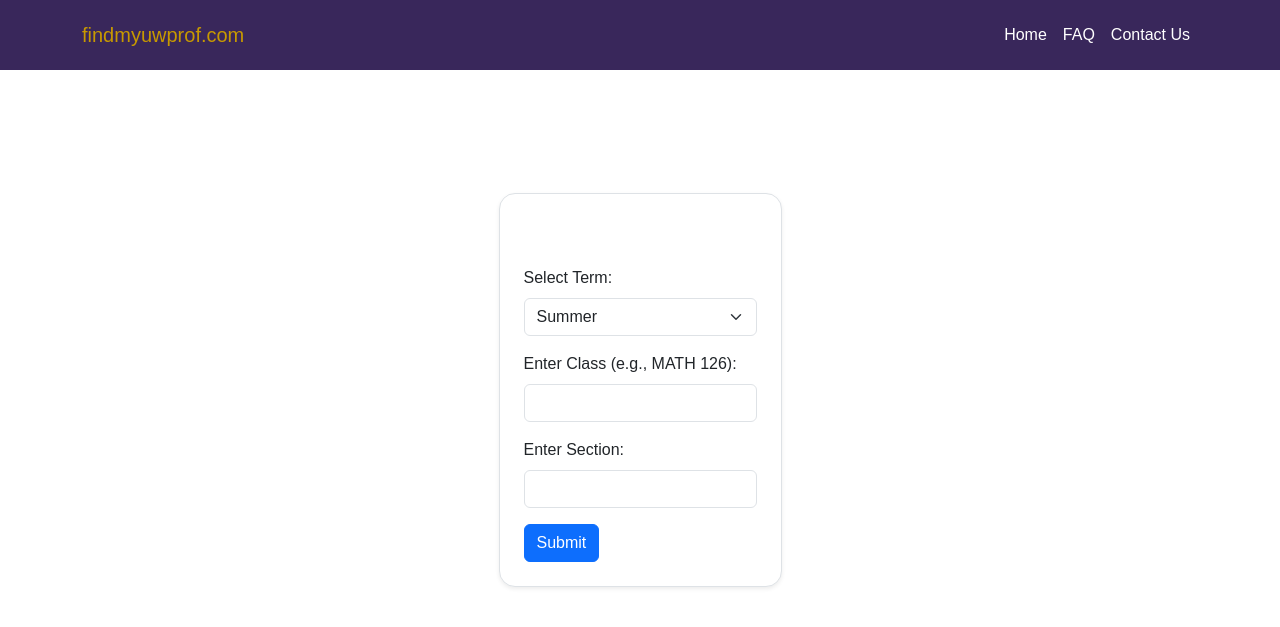
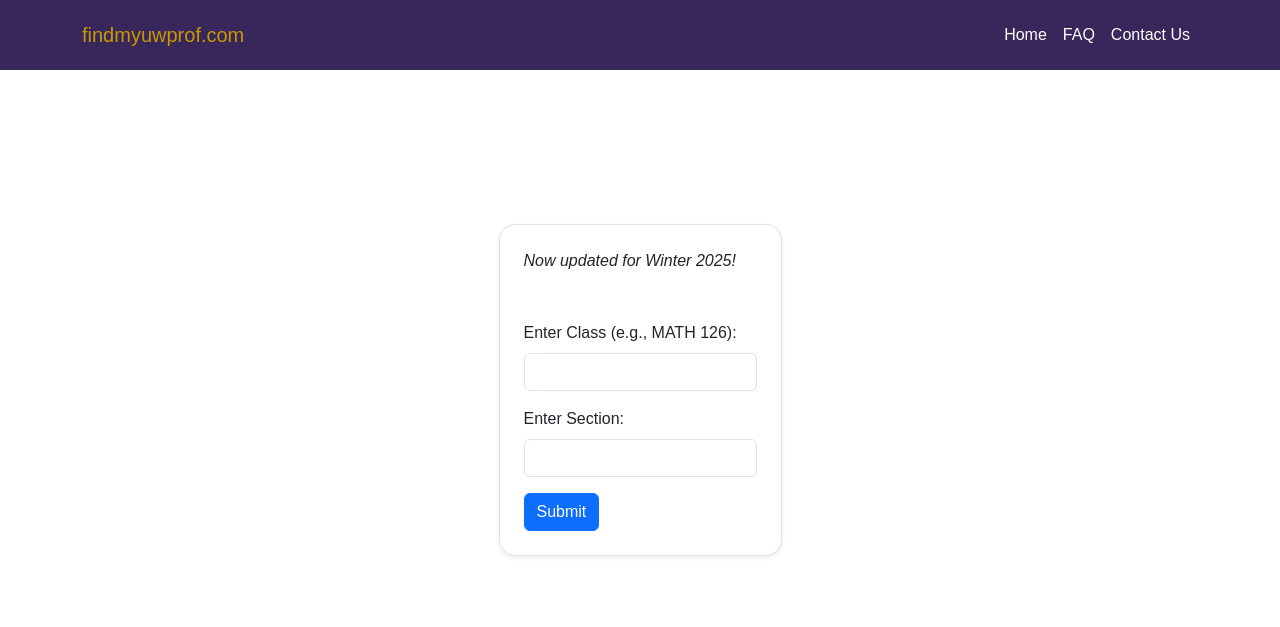
Before and after one commit to AnonymousBazinga/FindMyProf, a Flask app: page / in a window 1280 px wide. Shown: the top 627 px of the page. Run offline with Flask 3, Linux system fonts and the light colour scheme.

Commit message:
updated findMyUWProf for winter 2025 courses

```diff
--- a/app.py
+++ b/app.py
@@ -4,9 +4,9 @@ from bs4 import BeautifulSoup
 
 app = Flask(__name__, static_url_path='/static')
 
-def getProfName(department, course_number, section, term):
-    url = f'https://ws.admin.washington.edu/student/v5/course/2024,{term},{department},{course_number}/{section}'
-    headers = {'Authorization': 'Bearer 7F3A58DB-4847-44B9-85B3-E73CE883E974'}
+def getProfName(department, course_number, section):
+    url = f'https://ws.admin.washington.edu/student/v5/course/2024,winter,{department},{course_number}/{section}'
+    headers = {'Authorization': 'Bearer 9919BCA8-9DCC-4BEC-B3F3-E0EFDE2F608E'}
 
     # Make the API call
     response = requests.get(url, headers=headers)
@@ -46,7 +46,7 @@ def contact():
 def process():
     class_info = courseSplitter(request.form['class'])
     section = request.form['section']
-    term = request.form['term']
+    # term = request.form['term']
 
     # Validate class_info and section or add additional error checking if needed
     if len(class_info) != 2 or not section:
@@ -54,7 +54,7 @@ def process():
         return render_template('index.html', error_message=error_message)
 
     department, course_number = class_info
-    result = getProfName(department, course_number, section, term)
+    result = getProfName(department, course_number, section)
     return render_template('result.html', result=result)
 
 def courseSplitter(nameOfClass):
--- a/templates/index.html
+++ b/templates/index.html
@@ -48,14 +48,15 @@
     <div class="container d-flex justify-content-center align-items-center" style="min-height: 80vh;">
         <div class="bg-white border rounded-4 shadow-sm overflow-hidden p-4">
         <!-- Updated form to have one input for department and course number, and a separate input for section -->
+         <i> Now updated for Winter 2025!</i>
             <form action="/process" method="post" class="mt-5">
-                <div class="mb-3">
+                <!-- <div class="mb-3">
                     <label for="term" class="form-label">Select Term:</label>
                     <select class="form-select" id="term" name="term">
                         <option value="Summer" selected>Summer</option>
                         <option value="Autumn">Autumn</option>
                     </select>
-                </div>
+                </div> -->
                 <div class="mb-3">
                     <label for="class" class="form-label">Enter Class (e.g., MATH 126):</label>
                     <input type="text" class="form-control" id="class" name="class" required>
```
